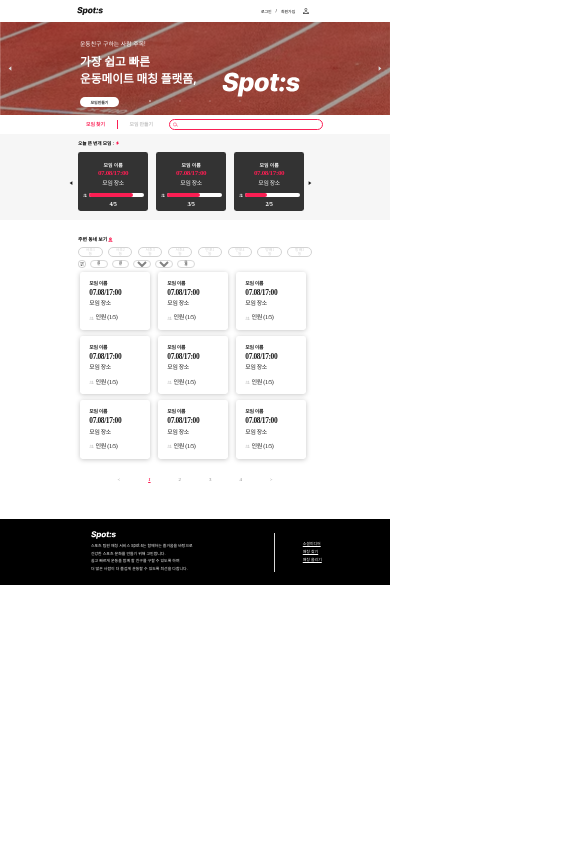
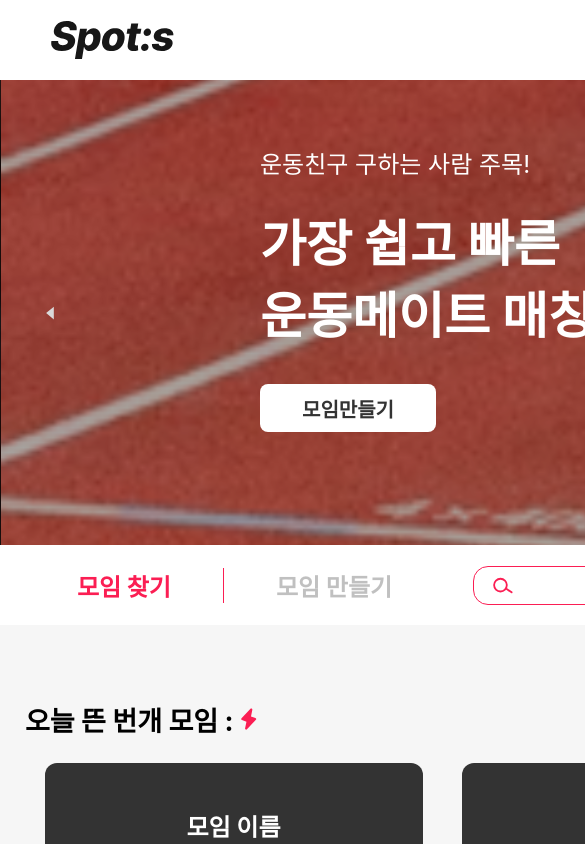
Before and after one commit to KMU-WINK/spots-client, a React (Vite) app: page / in a window 390 px wide. Shown: the top 844 px of the page, 585 px wide, since content can reach past the window. Built offline with nearby package versions, Linux system fonts and the light colour scheme.

Commit message:
[SPT-01] refact. ALL CODE REFACT - 반응형 내용 (vw) 에서 고정으로 변경

```diff
--- a/index.html
+++ b/index.html
@@ -5,12 +5,6 @@
     <link rel="icon" type="image/svg+xml" href="/favicon.svg" />
     <meta name="viewport" content="width=device-width, initial-scale=1.0" />
     <title>Vite App</title>
-    <style>
-      html,
-      body {
-        overflow-x: hidden;
-      }
-    </style>
   </head>
   <body>
     <div id="root"></div>
--- a/src/components/Banner/styles.jsx
+++ b/src/components/Banner/styles.jsx
@@ -7,28 +7,30 @@ import prevarrowwhite from '../../imgs/prevarrowwhite.svg';
 import nextarrowwhite from '../../imgs/nextarrowwhite.svg';
 
 export const StyledSlider = styled(Slider)`
+  width: 100%;
+  max-width: 1920px;
   .slick-list {
-    height: 24vw;
+    height: 465px;
   }
 
   .slick-dots {
     width: 100%;
-    bottom: 1vw;
+    bottom: 23px;
   }
   .slick-dots li button:before {
     color: white;
-    font-size: 0.5vw;
+    font-size: 10px;
   }
 
   .slick-arrow {
     display: flex;
     z-index: 10;
-    width: 1vw;
-    height: 1vw;
+    width: 20px;
+    height: 14px;
   }
 
   .slick-prev {
-    left: 2vw;
+    left: 40px;
     cursor: pointer;
     &::before {
       content: '';
@@ -36,7 +38,7 @@ export const StyledSlider = styled(Slider)`
   }
 
   .slick-next {
-    right: 2vw;
+    right: 40px;
     cursor: pointer;
     &::before {
       content: '';
@@ -47,64 +49,63 @@ export const StyledSlider = styled(Slider)`
 export const ImproptuPrevArrow = styled.img.attrs({
   src: prevarrowwhite,
 })`
-  width: 1.25vw;
-  height: 1.25vw;
+  width: 20px;
+  height: 14px;
 `;
 
 export const ImproptuNextArrow = styled.img.attrs({
   src: nextarrowwhite,
 })`
-  width: 1.25vw;
-  height: 1.25vw;
+  width: 20px;
+  height: 14px;
 `;
 
-export const Image = styled.img`
-  max-width: 100%;
-  max-height: 100%;
-`;
+export const Image = styled.img``;
 
 export const ImageContainer = styled.div`
   position: relative;
+  width: 100%;
+  height: 100%;
 `;
 
 export const BannerText = styled.div`
   position: absolute;
-  left: 20vw;
-  top: 4vw;
+  padding-left: 20%;
+  padding-top: 5%;
   color: white;
 `;
 
 export const BannerText1 = styled.div`
-  font-size: 1.5vw;
-  padding: 0.5vw;
+  font-size: 24px;
+  margin-bottom: 24px;
 `;
 
 export const BannerText2 = styled.div`
-  font-size: 3vw;
-  padding: 0.5vw;
+  font-size: 50px;
+  margin-bottom: 36px;
   font-weight: 700;
 `;
 export const BannerLogo = styled.img.attrs({
   src: logowhite,
 })`
   position: absolute;
-  width: 20vw;
-  left: 57vw;
-  top: 13vw;
+  width: 395px;
+  right: 10%;
+  top: 287px;
 `;
 
 export const BannerBtn = styled.button`
-  width: 10vw;
-  height: 2.5vw;
-  margin-left: 0.5vw;
-  margin-top: 1vw;
+  width: 176px;
+  height: 48px;
+  //margin-left: 0.5vw;
+  //margin-top: 1vw;
   background: #ffffff;
   border: 0;
   border-radius: 8px;
 
   font-family: 'Apple SD Gothic Neo';
   font-style: normal;
-  font-size: 1vw;
+  font-size: 20px;
   font-weight: 700;
   color: #333333;
   cursor: pointer;
--- a/src/components/Footer/styles.jsx
+++ b/src/components/Footer/styles.jsx
@@ -4,40 +4,47 @@ import logowhite from '../../imgs/logowhite.svg';
 
 const Box = styled.div`
   width: 100%;
-  height: 100%;
+  min-width: 1200px;
+  display: flex;
+  justify-content: center;
+  background-color: black;
+`;
+
+const BoxContainer = styled.div`
   display: flex;
   justify-content: space-around;
   align-items: center;
-  background-color: black;
+  height: 354px;
+  width: 100%;
+  max-width: 1920px;
 `;
 
 const Logo = styled.img.attrs({
   src: logowhite,
 })`
-  width: 6.5vw;
-  padding-top: 3vw;
+  width: 123px;
 `;
 
 const Info = styled.div`
   justify-content: center;
   align-items: center;
   color: white;
-  padding-left: 50px;
-  line-height: 200%;
-  font-size: 1vw;
-  padding-bottom: 3vw;
+  padding-top: 61px;
+  padding-bottom: 93px;
+  line-height: 260%;
+  font-size: 14px;
 `;
 
 const Connact = styled.div`
   justify-content: center;
   align-items: center;
   color: white;
-  padding-left: 7vw;
-  padding-right: 7vw;
-  padding-top: 2vw;
-  padding-bottom: 2vw;
-  line-height: 200%;
-  font-size: 1vw;
+  padding-top: 55px;
+  padding-bottom: 56px;
+  padding-left: 130px;
+  line-height: 260%;
+  font-size: 16px;
+  font-weight: 700;
   border-left: 0.5px solid #d9d9d9;
   text-decoration: underline;
   cursor: pointer;
@@ -45,6 +52,7 @@ const Connact = styled.div`
 
 const FooterBox = () => (
   <Box>
+    <BoxContainer>
       <Info>
         <Logo />
         <br />
@@ -62,6 +70,7 @@ const FooterBox = () => (
         <br />
         매칭 올리기
       </Connact>
+    </BoxContainer>
   </Box>
 );
 
--- a/src/components/Header/styles.jsx
+++ b/src/components/Header/styles.jsx
@@ -5,39 +5,41 @@ import login from '../../imgs/login.svg';
 
 export const Container = styled.div`
   width: 100%;
+  max-width: 1200px;
+  height: 80px;
   display: flex;
-  justify-content: space-around;
+  justify-content: center;
   align-items: center;
 `;
 
 export const Logo = styled.img.attrs({
   src: logoblack,
 })`
-  width: 6.5vw;
-  padding: 1vw 1vw;
+  width: 124px;
+  height: 60px;
 `;
 
 export const RegistBox = styled.div`
   display: flex;
-  padding: 1vw;
-  font-size: 1vw;
+  font-size: 16px;
   justify-content: center;
   align-items: center;
+  margin-left: auto;
 `;
 
 export const Login = styled.div`
   cursor: pointer;
-  padding: 1vw;
+  padding-right: 10px;
 `;
 
 export const SignUp = styled.div`
   cursor: pointer;
-  padding: 1vw;
+  padding-left: 10px;
 `;
 
 export const Loginimg = styled.img.attrs({
   src: login,
 })`
-  width: 1.5vw;
-  padding: 1vw;
+  margin-left: 14px;
+  width: 24px;
 `;
--- a/src/components/Impromptu/index.jsx
+++ b/src/components/Impromptu/index.jsx
@@ -35,6 +35,7 @@ const Impromptu = () => {
   };
   return (
     <styled.Box>
+      <styled.BoxContainer>
         <styled.ImpromptuText>
           오늘 뜬 번개 모임 : <styled.ImpromptuImg />
         </styled.ImpromptuText>
@@ -112,12 +113,9 @@ const Impromptu = () => {
             <styled.MeetingNumber>4/5</styled.MeetingNumber>
           </styled.MeetingBox>
         </styled.StyledSlider>
+      </styled.BoxContainer>
     </styled.Box>
   );
 };
 
-styled.MeetingBarStatus.defaultProps = {
-  width: '100',
-};
-
 export default Impromptu;
--- a/src/components/Impromptu/styles.jsx
+++ b/src/components/Impromptu/styles.jsx
@@ -8,66 +8,69 @@ import nextarrowblack from '../../imgs/nextarrowblack.svg';
 import meetingicon from '../../imgs/meetingicon.svg';
 
 export const Box = styled.div`
+  display: flex;
+  flex-direction: column;
   justify-content: center;
   align-items: center;
   background: #f6f6f6;
-  height: 22vw;
+  height: 440px;
+  width: 100%;
+  padding: 41px 0px 50px 0px;
+`;
+
+export const BoxContainer = styled.div`
+  width: 1250px;
 `;
 
 export const ImpromptuText = styled.div`
-  width: 60%;
-  margin-left: 20%;
-  padding: 1.5vw 0vw;
-
+  display: flex;
+  flex-direction: row;
+  align-items: center;
+  width: 100%;
+  margin-bottom: 24px;
   font-style: normal;
   font-weight: 700;
-  font-size: 1.2vw;
-  line-height: 1.5vw;
+  font-size: 27px;
 `;
 
 export const ImpromptuImg = styled.img.attrs({
   src: impromptu,
 })`
-  position: relative;
-  width: 1.25vw;
-  height: 1.25vw;
-  top: 0.2vw;
+  width: 24px;
+  height: 24px;
+  margin-left: 4px;
 `;
 
 export const ImproptuPrevArrow = styled.img.attrs({
   src: prevarrowblack,
 })`
-  width: 1.25vw;
-  height: 1.25vw;
+  width: 20px;
+  height: 14px;
 `;
 
 export const ImproptuNextArrow = styled.img.attrs({
   src: nextarrowblack,
 })`
-  width: 1.25vw;
-  height: 1.25vw;
+  width: 20px;
+  height: 14px;
 `;
 
 export const StyledSlider = styled(Slider)`
-  margin-left: 19%;
-  width: 60%;
+  width: 100%;
   text-align: center;
 
   .slick-list {
     overflow: hidden;
-    height: 15.5vw;
-    text-align: center;
   }
 
   .slick-arrow {
     display: flex;
     z-index: 10;
-    width: 1vw;
-    height: 1vw;
+    width: 20px;
+    height: 14px;
   }
 
   .slick-prev {
-    left: -1.2vw;
     cursor: pointer;
     &::before {
       content: '';
@@ -75,7 +78,6 @@ export const StyledSlider = styled(Slider)`
   }
 
   .slick-next {
-    right: -1.1vw;
     cursor: pointer;
     &::before {
       content: '';
@@ -84,74 +86,69 @@ export const StyledSlider = styled(Slider)`
 `;
 
 export const MeetingBox = styled.div`
-  width: 16vw !important;
-  height: 13vw;
+  width: 378px !important;
   background: #333333;
-  border-radius: 0.625vw;
-
-  padding: 5%;
+  border-radius: 12px;
+  padding: 45px 0px 18px;
 `;
 
 export const MeetingName = styled.div`
   color: #ffffff;
-  font-size: 1.25vw;
+  font-size: 24px;
   font-weight: 700;
-  line-height: 1.3;
-  padding-top: 1.5vw;
+  margin-bottom: 12px;
 `;
 
 export const MeetingDate = styled.div`
   color: #fb1e53;
   font-family: 'SF Pro';
   font-weight: 700;
-  font-size: 1.8vw;
-  line-height: 3vw;
+  font-size: 36px;
   letter-spacing: -0.05em;
+  margin-bottom: 14px;
 `;
 
 export const MeetingPlace = styled.div`
   color: #ffffff;
   font-family: 'Apple SD Gothic Neo';
   font-weight: 400;
-  font-size: 1.5vw;
-  line-height: 1.8vw;
+  font-size: 30px;
   letter-spacing: -0.05em;
+  margin-bottom: 31px;
 `;
 
 export const MeetingStatus = styled.div`
   display: flex;
-  justify-content: space-around;
+  justify-content: center;
   align-items: center;
-  padding-top: 1.5vw;
+  margin-bottom: 12px;
 `;
 
 export const MeetingIcon = styled.img.attrs({
   src: meetingicon,
 })`
-  width: 1.25vw;
-  height: 1.25vw;
+  width: 23px;
+  margin-right: 12px;
 `;
 
 export const MeetingBar = styled.div`
-  width: 14vw;
-  height: 1vw;
+  width: 271px;
+  height: 17px;
   background: #ffffff;
-  border-radius: 0.8vw;
+  border-radius: 15px;
 `;
 
 export const MeetingBarStatus = styled.div`
-  width: ${props => props.width};
-  height: 1vw;
+  width: ${props => props?.width || '0px'};
+  height: 17px;
   background: #fb1e53;
-  border-radius: 0.8vw;
+  border-radius: 15px;
 `;
 
 export const MeetingNumber = styled.div`
   color: #ffffff;
   font-family: 'SF Pro';
   font-weight: 700;
-  font-size: 1.6vw;
-  line-height: 2vw;
+  font-size: 30px;
   letter-spacing: -0.05em;
-  padding-top: 0.5vw;
 `;
--- a/src/components/MatchList/index.jsx
+++ b/src/components/MatchList/index.jsx
@@ -156,8 +156,6 @@ const MatchList = () => {
             <styled.MatchNumber>인원 (1/5)</styled.MatchNumber>
           </styled.MatchStatus>
         </styled.MatchLists>
-      </styled.MatchListContainer>
-      <styled.MatchListContainer>
         <styled.MatchLists>
           <styled.MatchName>모임 이름</styled.MatchName>
           <styled.MatchDate>07.08/17:00</styled.MatchDate>
@@ -185,8 +183,6 @@ const MatchList = () => {
             <styled.MatchNumber>인원 (1/5)</styled.MatchNumber>
           </styled.MatchStatus>
         </styled.MatchLists>
-      </styled.MatchListContainer>
-      <styled.MatchListContainer>
         <styled.MatchLists>
           <styled.MatchName>모임 이름</styled.MatchName>
           <styled.MatchDate>07.08/17:00</styled.MatchDate>
--- a/src/components/MatchList/styles.jsx
+++ b/src/components/MatchList/styles.jsx
@@ -8,66 +8,64 @@ export const Container = styled.div`
   height: 100%;
   justify-content: center;
   align-items: center;
-  padding-top: 3vw;
-  padding-bottom: 4vw;
-  padding-left: 20vw;
+  padding: 70px 0px 192px;
 `;
 
 export const MatchListText = styled.div`
+  display: flex;
+  align-items: center;
   font-family: 'Apple SD Gothic Neo';
   font-weight: 700;
-  font-size: 1.25vw;
-  line-height: 1.3vw;
-  padding: 1.25vw 0vw;
+  font-size: 24px;
+  margin-bottom: 24px;
 `;
 
 export const MatchListImg = styled.img.attrs({
   src: location,
 })`
-  position: relative;
-  width: 1.25vw;
-  height: 1.25vw;
-  top: 0.1vw;
+  width: 24px;
+  height: 24px;
+  margin-left: 11px;
 `;
 
 export const LocationContainer = styled.div`
   display: flex;
-  width: 60%;
+  width: 100%;
   height: 100%;
   justify-content: space-between;
+  margin-bottom: 13px;
 `;
 
 export const Locations = styled.button`
   display: flex;
   justify-content: center;
   align-items: center;
+  width: 123px;
+  height: 50px;
   background: #ffffff;
   color: #d3d3d3;
 
   font-family: 'AppleSDGothicNeoR00';
-  width: 6.3vw;
-  height: 2.6vw;
-  font-size: 1vw;
-  line-height: 1.1vw;
+  font-size: 20px;
   cursor: pointer;
-  border-radius: 1.5vw;
-  border: 0.1vw solid #d3d3d3;
+  border-radius: 28px;
+  border: 2px solid #d3d3d3;
 `;
 
 export const FilterContainer = styled.div`
   display: flex;
-  width: 30%;
-  height: 100%;
+  width: 50%;
+  height: 37px;
   justify-content: space-between;
   align-items: center;
-  padding-top: 0.7vw;
+  margin-bottom: 25px;
 `;
 
 export const FilterImg = styled.img.attrs({
   src: filtericon,
 })`
-  width: 2vw;
-  height: 2vw;
+  width: 39px;
+  height: 39px;
 `;
 
 export const Filters = styled.button`
@@ -76,16 +74,15 @@ export const Filters = styled.button`
   align-items: center;
   background: #ffffff;
   color: #838383;
-  width: 4.6vw;
-  height: 1.9vw;
+  width: 89px;
+  height: 37px;
 
   font-family: 'Apple SD Gothic Neo';
   font-weight: 600;
-  font-size: 0.8vw;
-  line-height: 1px;
+  font-size: 16px;
   cursor: pointer;
-  border: 0.1vw solid #d9d9d9;
-  border-radius: 1.5vw;
+  border: 2px solid #d9d9d9;
+  border-radius: 28px;
 
   .clicked {
     background: green;
@@ -96,108 +93,100 @@ export const FilterDropContainer = styled.select`
   text-align: center;
   background: #ffffff;
   color: #838383;
-  width: 4.6vw;
-  height: 1.9vw;
+  width: 89px;
+  height: 37px;
 
   font-family: 'Apple SD Gothic Neo';
   font-weight: 600;
-  font-size: 0.8vw;
+  font-size: 16px;
   line-height: 1px;
   cursor: pointer;
-  border: 0.1vw solid #d9d9d9;
-  border-radius: 1.5vw;
+  border: 2px solid #d9d9d9;
+  border-radius: 28px;
 `;
 
 export const FilterDropObtions = styled.option``;
 
 export const MatchListContainer = styled.div`
-  display: flex;
-  width: 60%;
-  height: 100%;
+  display: grid;
+  grid-template-columns: 1fr 1fr 1fr;
+  grid-gap: 25px;
+  width: 100%;
   justify-content: space-around;
-  margin-left: -0.5vw;
-  padding-top: 1vw;
-  padding-bottom: 0.5vw;
+  margin-bottom: 77px;
 `;
 
 export const MatchLists = styled.div`
-  width: 15.6vw;
-  height: 15vw;
   background: #ffffff;
-  box-shadow: 0vw 0.2vw 1.25vw -0.05vw rgba(0, 0, 0, 0.25);
-  border-radius: 0.625vw;
-  padding-left: 2.4vw;
+  box-shadow: 0px 4px 24px -1px rgba(0, 0, 0, 0.25);
+  border-radius: 12px;
+  padding-top: 44px;
+  padding-left: 47px;
+  padding-bottom: 45px;
   cursor: pointer;
 `;
 
 export const MatchName = styled.div`
   font-family: 'Apple SD Gothic Neo';
   font-weight: 700;
-  font-size: 1.25vw;
-  line-height: 1.5vw;
+  font-size: 24px;
   letter-spacing: -0.05em;
   color: #171717;
-  padding-top: 2.3vw;
+  margin-bottom: 12px;
 `;
 
 export const MatchDate = styled.div`
   font-family: 'SF Pro';
   font-weight: 700;
-  font-size: 1.9vw;
-  line-height: 2.2vw;
+  font-size: 24px;
   letter-spacing: -0.05em;
   color: #171717;
-  padding-top: 0.6vw;
+  margin-bottom: 13px;
 `;
 
 export const MatchPlace = styled.div`
   font-family: 'Apple SD Gothic Neo';
   font-style: normal;
   font-weight: 400;
-  font-size: 1.5vw;
-  line-height: 1.87vw;
+  font-size: 24px;
   letter-spacing: -0.05em;
   color: #171717;
-  padding-top: 0.7vw;
+  margin-bottom: 36px;
 `;
 
 export const MatchStatus = styled.div`
   display: flex;
   align-items: center;
-  padding-top: 1.82vw;
 `;
 
 export const MatchIcon = styled.img.attrs({
   src: meetingicon,
 })`
-  width: 1.25vw;
-  height: 1.25vw;
-  padding-right: 0.33vw;
+  width: 24px;
+  height: 24px;
+  margin-right: 6px;
 `;
 
 export const MatchNumber = styled.div`
   font-family: 'Apple SD Gothic Neo';
   font-weight: 500;
-  font-size: 1.56vw;
-  line-height: 1.9vw;
+  font-size: 30px;
   letter-spacing: -0.05em;
   color: #171717;
 `;
 
 export const Nav = styled.nav`
   display: flex;
-  width: 60%;
-  gap: 4.1vw;
-  padding-top: 4vw;
+  width: 100%;
+  gap: 80px;
   justify-content: center;
-  padding-bottom: 5vw;
+  margin-bottom: 192px;
 `;
 
 export const Button = styled.button`
   font-family: 'SF Pro';
   font-weight: 400;
-  font-size: 1.25vw;
-  line-height: 1.5vw;
+  font-size: 24px;
   cursor: pointer;
   background: white;
   border: white;
--- a/src/components/Menu/styles.jsx
+++ b/src/components/Menu/styles.jsx
@@ -3,19 +3,17 @@ import search from '../../imgs/search.svg';
 
 export const Box = styled.div`
   width: 100%;
-  height: 100%;
+  height: 80px;
   display: flex;
   justify-content: center;
   align-items: center;
-  padding: 1vw;
 `;
 
 export const SearchMenu = styled.div`
   font-style: normal;
   font-weight: 700;
-  font-size: 1.25vw;
-  line-height: 1.3vw;
-  padding: 0.5vw 3vw;
+  font-size: 24px;
+  padding-right: 52px;
   color: #fb1e53;
   opacity: 1;
   cursor: pointer;
@@ -25,9 +23,9 @@ export const SearchMenu = styled.div`
 export const MakeMenu = styled.div`
   font-style: normal;
   font-weight: 700;
-  font-size: 1.25vw;
-  line-height: 1.3vw;
-  padding: 0.5vw 3vw;
+  font-size: 24px;
+  padding-left: 52px;
+  margin-right: 61px;
   color: #333333;
   opacity: 0.3;
   cursor: pointer;
@@ -38,17 +36,17 @@ export const SearchImg = styled.img.attrs({
 })`
   position: relative;
   z-index: 2;
-  left: 2.2vw;
-  width: 1.2vw;
-  height: 1.2vw;
+  left: 40px;
+  width: 20px;
+  height: 17px;
   cursor: pointer;
 `;
 
 export const Search = styled.input`
   position: relative;
   z-index: 1;
-  width: 38vw;
-  height: 1.8vw;
+  width: 744px;
+  height: 35px;
   text-align: center;
   border: 1px solid #fb1e53;
   border-radius: 15px;
--- a/src/pages/Main/index.jsx
+++ b/src/pages/Main/index.jsx
@@ -9,14 +9,16 @@ import MatchList from '../../components/MatchList';
 
 const MainPage = () => {
   return (
-    <styled.MainContainer>
+    <styled.Main>
       <Header />
       <Banner />
       <Menu />
       <Impromptu />
-      <MatchList />
+      <styled.MainContainer>
+        <MatchList />
+      </styled.MainContainer>
       <Footer />
-    </styled.MainContainer>
+    </styled.Main>
   );
 };
 
--- a/src/pages/Main/styles.jsx
+++ b/src/pages/Main/styles.jsx
@@ -1,6 +1,16 @@
 import styled from 'styled-components';
 
+export const Main = styled.div`
+  display: flex;
+  flex-direction: column;
+  justify-content: center;
+  align-items: center;
+  width: 100%;
+  min-width: 1300px;
+`;
+
 export const MainContainer = styled.div`
+  width: 1300px;
   justify-content: center;
   align-items: center;
 `;
```
Lines whose indentation alone changed are shown as unchanged.
